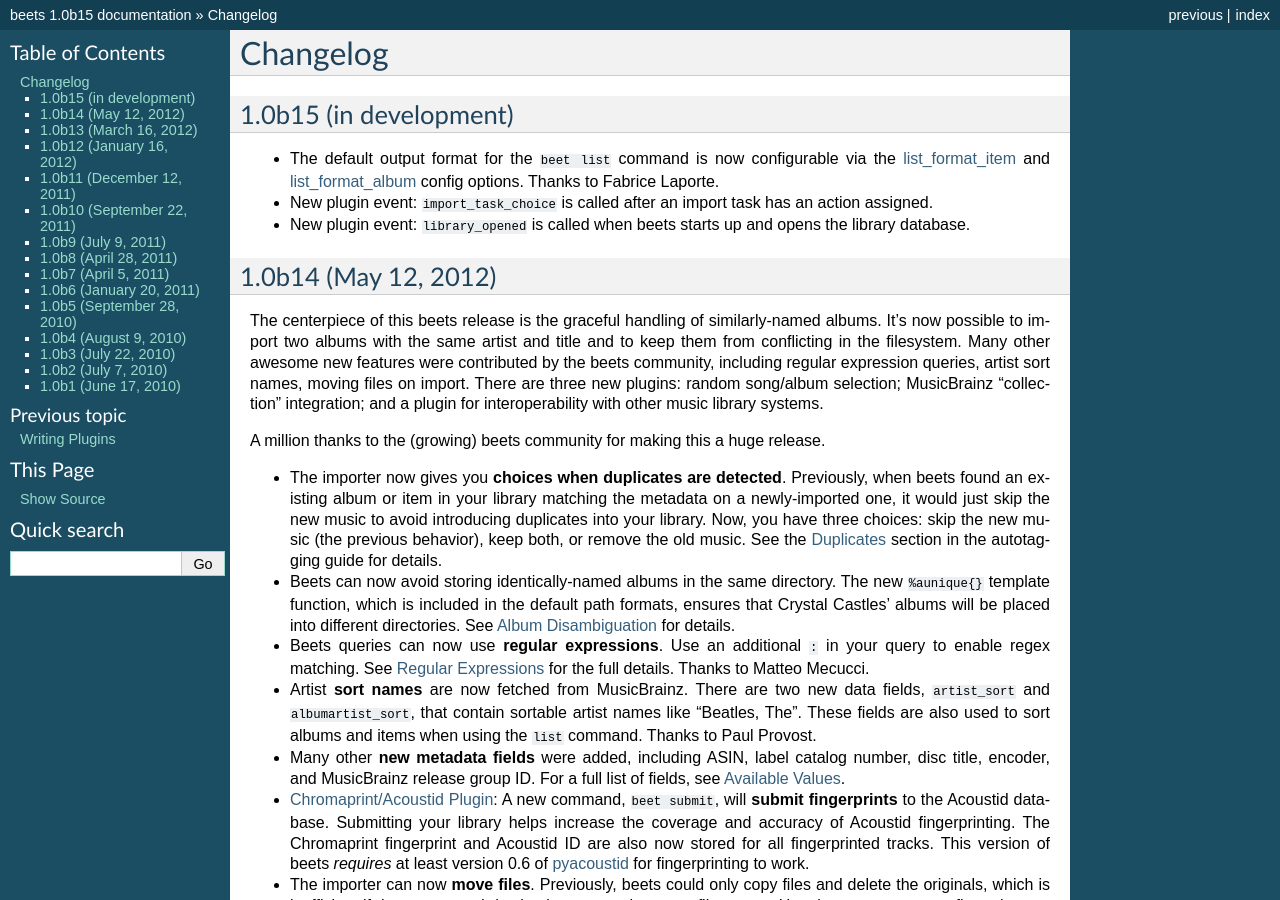
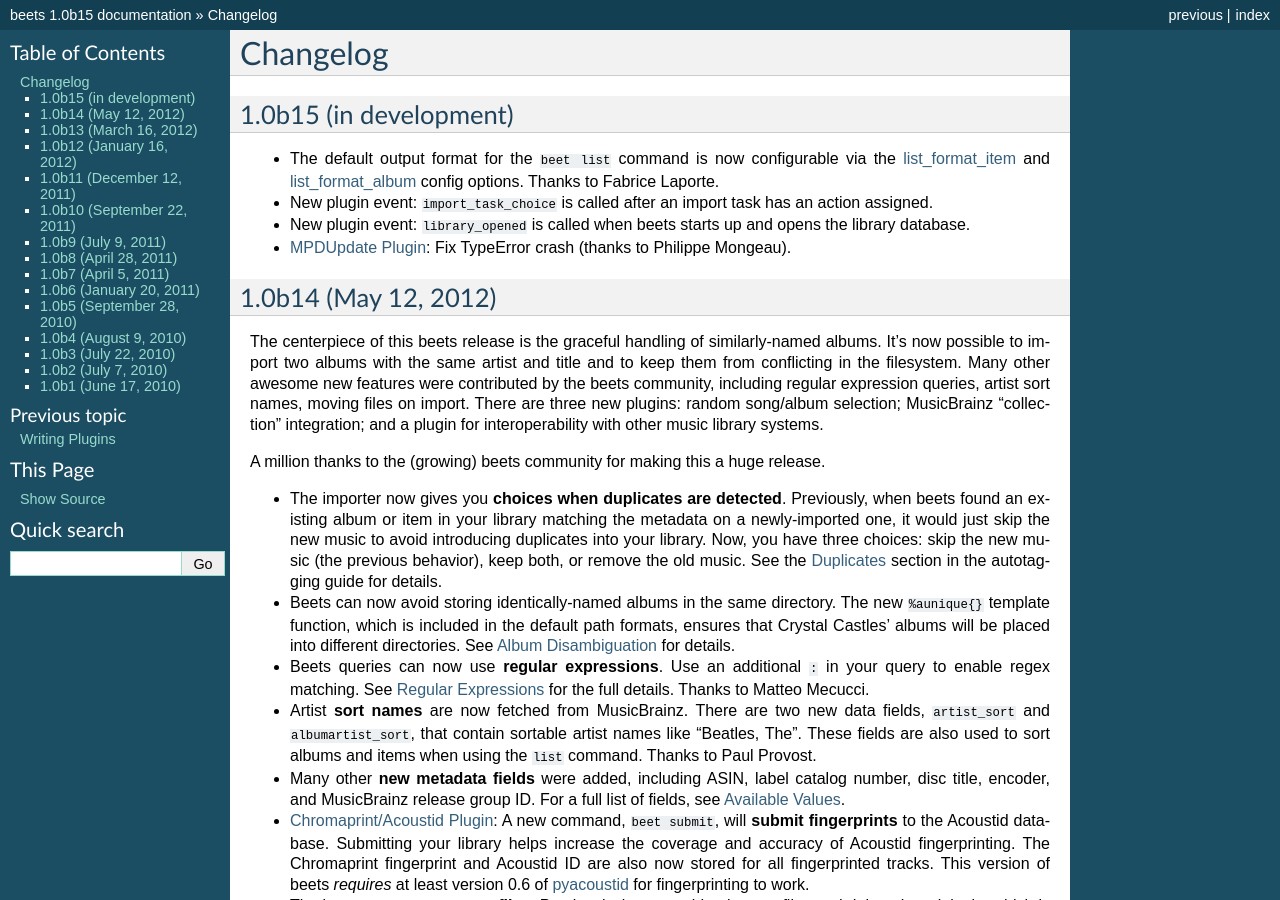
Before and after one commit to google-code-export/beets, a Sphinx documentation site: the page built from docs/changelog.rst, in a window 1280 px wide and 900 px high. Built offline with Sphinx 7.4.7, drawn with Linux system fonts in a browser that asks for light colours.

Commit message:
changelog note about mpdupdate fix (GH-39)

```diff
--- a/docs/changelog.rst
+++ b/docs/changelog.rst
@@ -11,6 +11,7 @@
   action assigned.
 * New plugin event: ``library_opened`` is called when beets starts up and
   opens the library database.
+* :doc:`/plugins/mpdupdate`: Fix TypeError crash (thanks to Philippe Mongeau).
 
 1.0b14 (May 12, 2012)
 ---------------------
```
